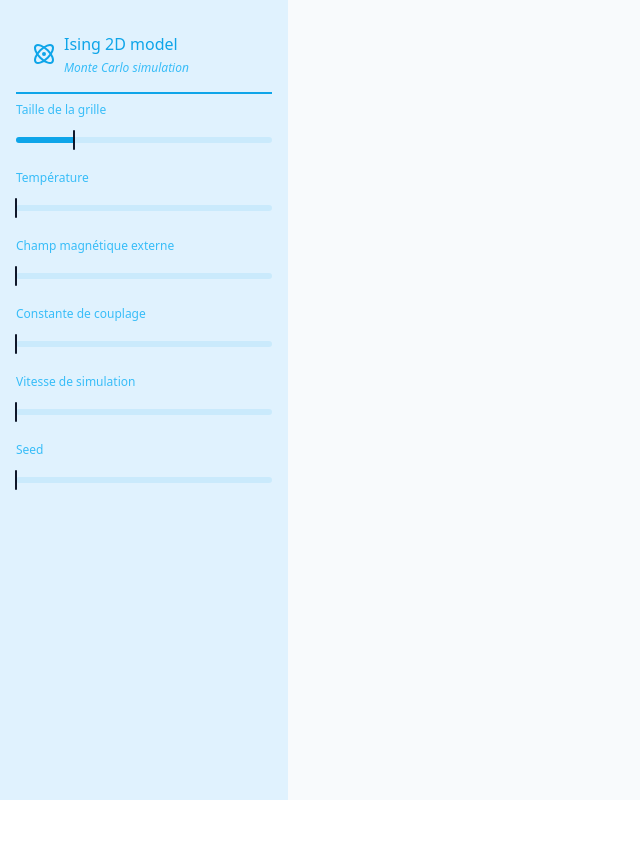
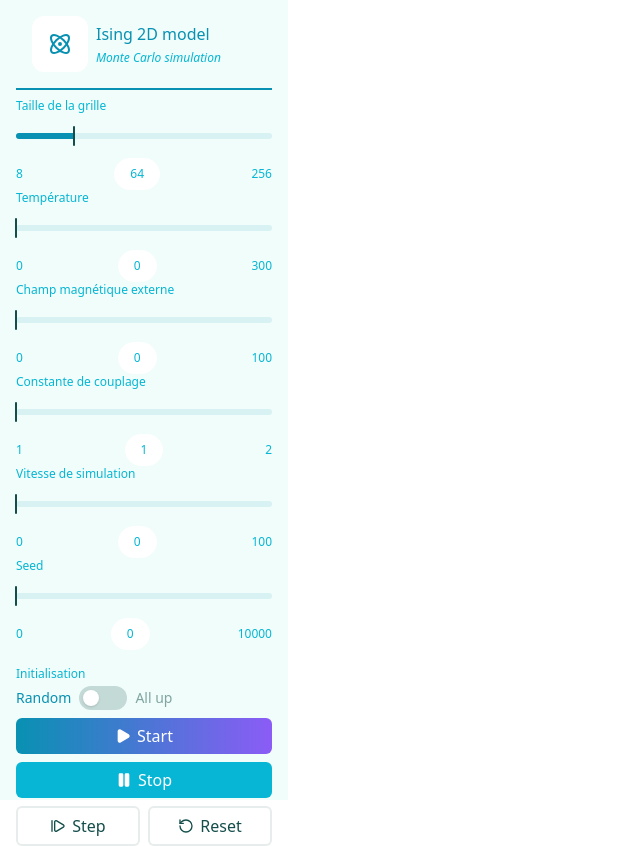
Before and after one commit to francoislang/ising-2d, a Nuxt app in the folder apps/web/: page / in a window 1280 px wide. Shown: the whole page, without its empty margins (0-640 px from the left). Before the commit the page ends 800 px from the top, so only its background shows below. Built offline with nearby package versions, Linux system fonts and the light colour scheme.

Commit message:
feat(app): main thread works

```diff
--- /dev/null
+++ b/apps/web/components/ComponentSidebar.vue
@@ -0,0 +1,124 @@
+<script lang="ts" setup>
+  import { storeToRefs } from 'pinia';
+  import CommonInputRange from '~/components/common/CommonInputRange.vue';
+  import CommonButton from '~/components/common/CommonButton.vue';
+  import { Atom, Play, Pause, RotateCcw, StepForward } from 'lucide-vue-next';
+
+  const isingStore = useIsingStore();
+  const {
+    network_length,
+    temperature,
+    external_field,
+    exchange_interaction,
+    speed,
+    seed,
+    initMode,
+  } = storeToRefs(isingStore);
+</script>
+
+<template>
+  <div class="flex flex-col h-screen w-72 px-4 bg-card">
+    <div class="flex border-b-2 gap-2 items-center border-primary p-4">
+      <div class="p-4 bg-background rounded-xl">
+        <Atom class="h-6 w-6 text-primary" />
+      </div>
+      <div class="flex flex-col gap-1">
+        <h1 class="text-primary">Ising 2D model</h1>
+        <span class="text-secondary text-xs italic">Monte Carlo simulation</span>
+      </div>
+    </div>
+    <div class="flex flex-col py-2">
+      <CommonInputRange
+        v-model="network_length"
+        label="Taille de la grille"
+        :min="8"
+        :max="256"
+        :step="8"
+        size="sm"
+      />
+
+      <CommonInputRange
+        v-model="temperature"
+        label="Température"
+        :min="0"
+        :max="300"
+        :step="8"
+        size="sm"
+      />
+
+      <CommonInputRange
+        v-model="external_field"
+        label="Champ magnétique externe"
+        :min="0"
+        :max="100"
+        :step="8"
+        size="sm"
+      />
+
+      <CommonInputRange
+        v-model="exchange_interaction"
+        label="Constante de couplage"
+        :min="1"
+        :max="2"
+        :step="0.01"
+        size="sm"
+      />
+
+      <CommonInputRange
+        v-model="speed"
+        label="Vitesse de simulation"
+        :min="0"
+        :max="100"
+        :step="1"
+        size="sm"
+      />
+
+      <CommonInputRange v-model="seed" label="Seed" :min="0" :max="10000" :step="1" size="sm" />
+    </div>
+
+    <CommonToggleSwitch
+      v-model="initMode"
+      :left-option="{ value: 'random', label: 'Random' }"
+      :right-option="{ value: 'all-up', label: 'All up' }"
+      label="Initialisation"
+      class="py-2"
+    />
+
+    <div class="flex flex-col gap-2">
+      <CommonButton label="Start" variant="gradient" :on-click="() => isingStore.start(true)">
+        <template #icon>
+          <Play class="w-4 h-4 text-background fill-current" />
+        </template>
+      </CommonButton>
+
+      <CommonButton label="Stop" variant="secondary" :on-click="() => isingStore.stop(true)">
+        <template #icon>
+          <Pause class="w-4 h-4 text-background fill-current" />
+        </template>
+      </CommonButton>
+
+      <div class="flex justify-around gap-2">
+        <CommonButton
+          label="Step"
+          variant="ghost"
+          class="w-full"
+          :on-click="() => isingStore.step(1)"
+        >
+          <template #icon>
+            <StepForward class="w-4 h-4 text-foreground" />
+          </template>
+        </CommonButton>
+        <CommonButton
+          label="Reset"
+          variant="ghost"
+          class="w-full"
+          :on-click="() => isingStore.reset()"
+        >
+          <template #icon>
+            <RotateCcw class="w-4 h-4 text-foreground" />
+          </template>
+        </CommonButton>
+      </div>
+    </div>
+  </div>
+</template>
--- /dev/null
+++ b/apps/web/components/common/CommonButton.vue
@@ -0,0 +1,43 @@
+<script setup lang="ts">
+  const props = withDefaults(
+    defineProps<{
+      variant?: 'primary' | 'secondary' | 'ghost' | 'danger' | 'gradient';
+      size?: 'xs' | 'sm' | 'md' | 'lg';
+      disabled?: boolean;
+      label?: string;
+      onClick?: () => void;
+    }>(),
+    {
+      variant: 'primary',
+      size: 'md',
+      disabled: false,
+    },
+  );
+
+  const variantClasses = {
+    primary: 'bg-primary text-background hover:bg-primary/80',
+    secondary: 'bg-secondary text-background hover:bg-secondary/80',
+    ghost: 'bg-background text-foreground hover:bg-foreground/10 border-2 border-foreground/10',
+    danger: 'bg-red-500 text-background hover:bg-red-600',
+    gradient: 'bg-gradient-to-r from-primary to-tertiary text-background hover:opacity-90',
+  };
+
+  const sizeClasses = {
+    xs: 'px-1.5 py-0.5 text-xs gap-0.5',
+    sm: 'px-2 py-1 text-sm gap-1',
+    md: 'px-3 py-1.5 text-base gap-1.5',
+    lg: 'px-4 py-2 text-lg gap-2',
+  };
+</script>
+
+<template>
+  <button
+    class="inline-flex items-center justify-center rounded-md font-medium transition-colors focus:outline-none focus-visible:ring-2 focus-visible:ring-primary/50 disabled:opacity-50 disabled:cursor-not-allowed"
+    :class="[variantClasses[variant], sizeClasses[size]]"
+    :disabled="disabled"
+    @click="props.onClick()"
+  >
+    <slot name="icon" />
+    <span>{{ props.label }}</span>
+  </button>
+</template>
--- a/apps/web/components/common/input-range.vue
+++ b/apps/web/components/common/CommonInputRange.vue
@@ -8,7 +8,8 @@
       max?: number;
       step?: number;
       label?: string;
-      size?: string;
+      size?: 'xs' | 'sm' | 'md' | 'lg';
+      criticalValue?: string;
     }>(),
     {
       size: 'sm',
@@ -16,7 +17,6 @@
   );
 
   const isDragging = ref(false);
-  const isHovering = ref(false);
   const sliderContainer = ref<HTMLElement | null>(null);
 
   const min = computed(() => props.min ?? 0);
@@ -124,13 +124,9 @@
 </script>
 
 <template>
-  <div
-    class="w-full flex flex-col gap-1"
-    @mouseover="isHovering = true"
-    @mouseout="isHovering = false"
-  >
-    <label v-if="label" class="text-secondary text-xs pb-1">
-      {{ label }}
+  <div class="w-full flex flex-col gap-1">
+    <label v-if="props.label" class="text-secondary text-xs pb-1">
+      {{ props.label }}
     </label>
     <div
       ref="sliderContainer"
@@ -145,16 +141,6 @@
         :style="{ width: percentage + '%' }"
       />
 
-      <!-- Valeur affichée au-dessus du curseur -->
-      <div
-        v-if="isDragging || isHovering"
-        class="absolute -translate-x-1/2 text-secondary text-xs"
-        :class="[sizeConfig.text, sizeConfig.valueOffset]"
-        :style="{ left: percentage + '%' }"
-      >
-        {{ modelValue }}
-      </div>
-
       <!-- Curseur -->
       <div
         class="absolute top-1/2 -translate-x-1/2 -translate-y-1/2 bg-foreground rounded-sm"
@@ -162,5 +148,13 @@
         :style="{ left: percentage + '%' }"
       />
     </div>
+    <div class="flex justify-between text-xs items-center text-secondary mt-1">
+      <span>{{ props.min }}</span>
+      <span class="px-4 py-2 bg-background rounded-full">
+        {{ props.modelValue }}
+      </span>
+      <span>{{ props.max }}</span>
+    </div>
+    <div v-if="props.criticalValue">{{ props.criticalValue }}</div>
   </div>
 </template>
--- /dev/null
+++ b/apps/web/components/common/CommonToggleSwitch.vue
@@ -0,0 +1,56 @@
+<script setup lang="ts">
+  const props = defineProps<{
+    modelValue: string;
+    leftOption: { value: string; label: string };
+    rightOption: { value: string; label: string };
+    label?: string;
+  }>();
+
+  const emit = defineEmits<{
+    'update:modelValue': [value: string];
+  }>();
+
+  const isRight = computed(() => props.modelValue === props.rightOption.value);
+
+  const toggle = () => {
+    const newValue = isRight.value ? props.leftOption.value : props.rightOption.value;
+    emit('update:modelValue', newValue);
+  };
+</script>
+
+<template>
+  <div class="flex flex-col gap-1">
+    <label v-if="label" class="text-secondary text-xs">
+      {{ label }}
+    </label>
+    <div class="flex items-center gap-2">
+      <span
+        class="text-sm cursor-pointer transition-colors"
+        :class="!isRight ? 'text-primary font-medium' : 'text-foreground/50'"
+        @click="emit('update:modelValue', leftOption.value)"
+      >
+        {{ leftOption.label }}
+      </span>
+
+      <button
+        type="button"
+        class="relative w-12 h-6 rounded-full transition-colors focus:outline-none focus-visible:ring-2 focus-visible:ring-primary/50"
+        :class="isRight ? 'bg-primary' : 'bg-foreground/20'"
+        @click="toggle"
+      >
+        <span
+          class="absolute top-1 left-1 w-4 h-4 bg-background rounded-full shadow transition-transform duration-200 ease-in-out"
+          :class="isRight ? 'translate-x-6' : 'translate-x-0'"
+        />
+      </button>
+
+      <span
+        class="text-sm cursor-pointer transition-colors"
+        :class="isRight ? 'text-primary font-medium' : 'text-foreground/50'"
+        @click="emit('update:modelValue', rightOption.value)"
+      >
+        {{ rightOption.label }}
+      </span>
+    </div>
+  </div>
+</template>
--- a/apps/web/components/sidebar.vue
+++ /dev/null
@@ -1,69 +0,0 @@
-<script lang="ts" setup>
-  import { storeToRefs } from 'pinia';
-  import InputRange from '~/components/common/input-range.vue';
-  import { Atom } from 'lucide-vue-next';
-
-  const isingStore = useIsingStore();
-  const { network_length, temperature, external_field, exchange_interaction, speed, seed } =
-    storeToRefs(isingStore);
-</script>
-
-<template>
-  <div class="flex flex-col h-screen w-72 p-4 bg-card">
-    <div class="flex border-b-2 gap-2 items-center border-primary p-4">
-      <Atom class="h-6 w-6 text-primary" />
-      <div class="flex flex-col gap-1">
-        <h1 class="text-primary">Ising 2D model</h1>
-        <span class="text-secondary text-xs italic">Monte Carlo simulation</span>
-      </div>
-    </div>
-    <div class="flex flex-col gap-4 py-2">
-      <InputRange
-        v-model="network_length"
-        label="Taille de la grille"
-        :min="8"
-        :max="256"
-        :step="8"
-        size="sm"
-      />
-
-      <InputRange
-        v-model="temperature"
-        label="Température"
-        :min="0"
-        :max="300"
-        :step="8"
-        size="sm"
-      />
-
-      <InputRange
-        v-model="external_field"
-        label="Champ magnétique externe"
-        :min="0"
-        :max="100"
-        :step="8"
-        size="sm"
-      />
-
-      <InputRange
-        v-model="exchange_interaction"
-        label="Constante de couplage"
-        :min="1"
-        :max="2"
-        :step="0.01"
-        size="sm"
-      />
-
-      <InputRange
-        v-model="speed"
-        label="Vitesse de simulation"
-        :min="0"
-        :max="100"
-        :step="1"
-        size="sm"
-      />
-
-      <InputRange v-model="seed" label="Seed" :min="0" :max="10000" :step="1" size="sm" />
-    </div>
-  </div>
-</template>
--- a/apps/web/pages/index.vue
+++ b/apps/web/pages/index.vue
@@ -1,9 +1,9 @@
 <script lang="ts" setup>
-  import Sidebar from '~/components/sidebar.vue';
+  import ComponentSidebar from '~/components/ComponentSidebar.vue';
 </script>
 
 <template>
   <div class="flex justify-start min-h-screen">
-    <Sidebar class="shrink-0" />
+    <ComponentSidebar class="shrink-0" />
   </div>
 </template>
--- a/apps/web/stores/ising.store.ts
+++ b/apps/web/stores/ising.store.ts
@@ -1,5 +1,5 @@
 import { defineStore } from 'pinia';
-import type { IIsingStoreState, InitModeType } from '~/types/ising-store.type';
+import type { IIsingStoreState, InitModeType } from '~/types/isingStore.type';
 
 export const useIsingStore = defineStore('ising', {
   state: (): IIsingStoreState => ({
@@ -28,7 +28,8 @@ export const useIsingStore = defineStore('ising', {
     //   // const response = await fetch('your-api-endpoint');
     //   // this.data = await response.json();
     // },
-    initMode(mode: InitModeType) {
+    setInitMode(mode: InitModeType) {
+      this.initMode = mode;
       console.log('mode choisi', mode);
     },
     start(run: boolean) {
@@ -37,8 +38,8 @@ export const useIsingStore = defineStore('ising', {
     stop(run: boolean) {
       console.log('stop', run);
     },
-    reset(data: Partial<IIsingStoreState>) {
-      console.log('reset', data);
+    reset() {
+      console.log('reset');
     },
     step(number: number) {
       console.log('step', number);
--- a/apps/web/tailwind.config.ts
+++ b/apps/web/tailwind.config.ts
@@ -3,12 +3,13 @@ export default {
     extend: {
       colors: {
         // Ice & Frost - Élégant glacé
-        background: '#f8fafc',
-        card: '#e0f2fe',
-        primary: '#0ea5e9',
-        secondary: '#38bdf8',
-        foreground: '#0f172a',
+        background: '#ffffff',
+        card: '#f0fdfa',
+        primary: '#0891b2',
+        secondary: '#06b6d4',
+        tertiary: '#8b5cf6',
+        foreground: '#134e4a',
       },
     },
   },
-}
+};
```
Also changed, not shown: apps/web/components/common/CommonCard.vue (renamed from apps/web/components/common/card.vue), apps/web/types/isingStore.type.ts (renamed from apps/web/types/ising-store.type.ts).
